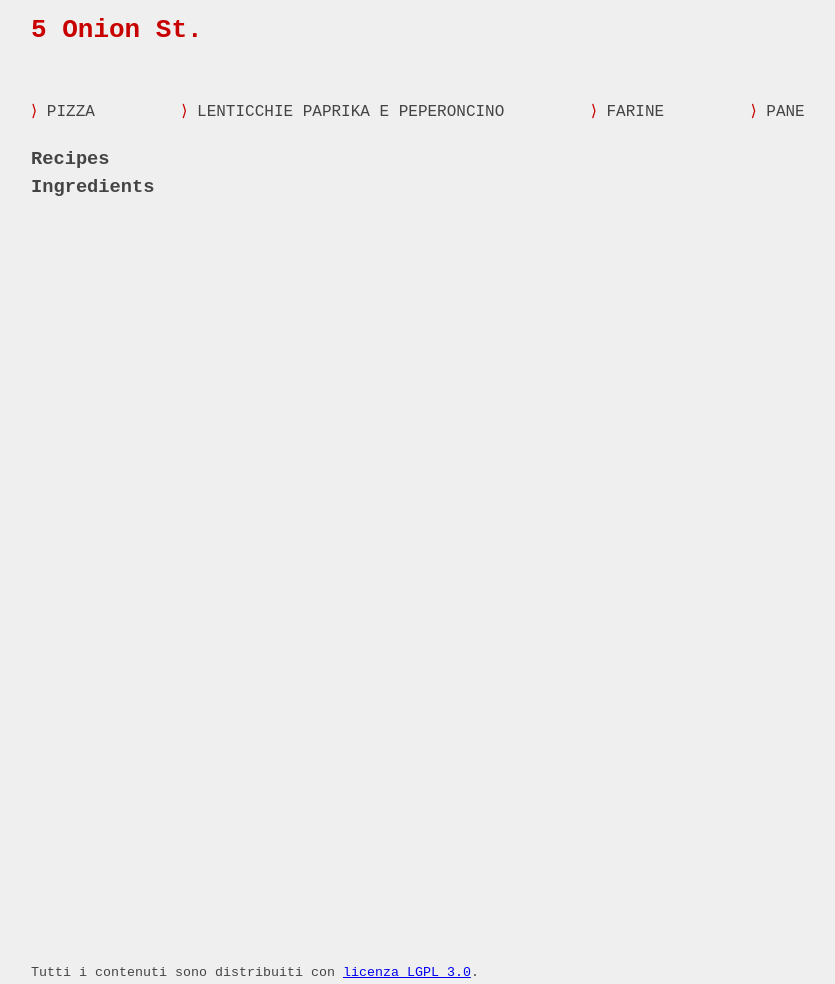
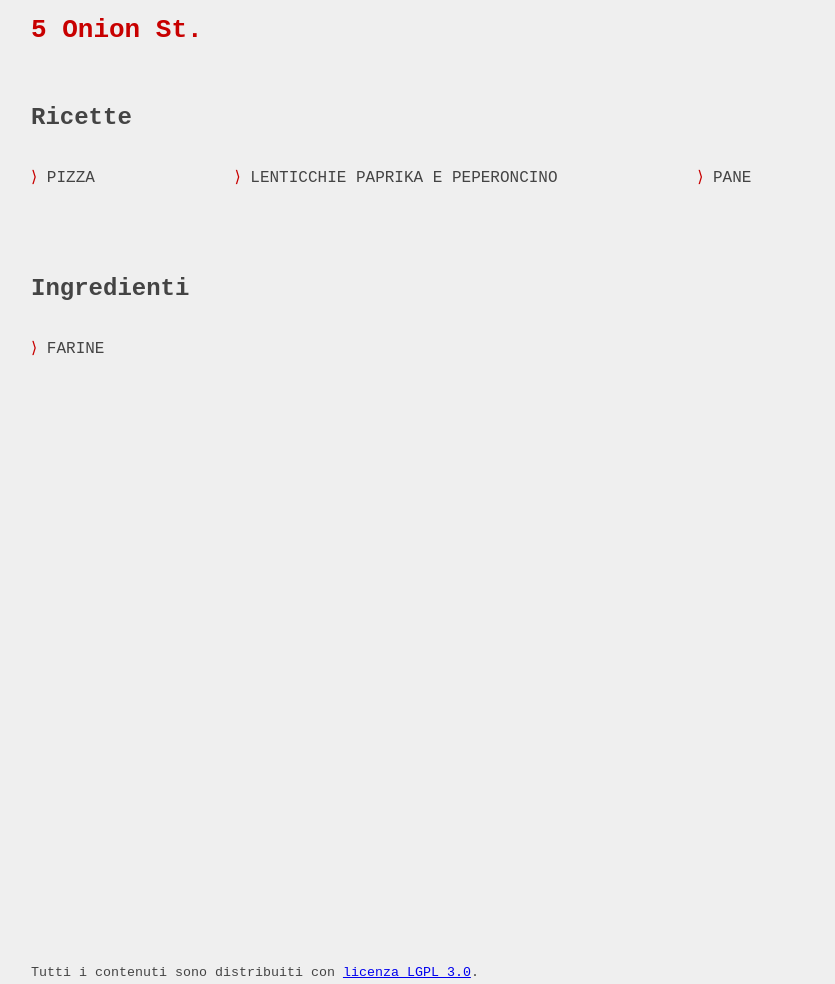
Before and after one commit to leeppolis/bagelis, a Jekyll site: the page built from index.markdown, in a window 1280 px wide. Shown: the whole page, without its empty margins (179-1014 px from the left). Built offline with Jekyll 4.4.1, drawn with Linux system fonts in a browser that asks for light colours; some web fonts are replaced.

Commit message:
Categories

```diff
--- a/_config.yml
+++ b/_config.yml
@@ -47,3 +47,8 @@ theme: minima
 #   - vendor/cache/
 #   - vendor/gems/
 #   - vendor/ruby/
+
+labels:
+    - Ricette
+    - Ingredienti
+    - Strumenti
--- a/_layouts/home.html
+++ b/_layouts/home.html
@@ -10,8 +10,20 @@ layout: default
 
 
     {%- if site.posts.size > 0 -%}
+      {%- for category in site.categories -%}
+        {%- if category[0] == 'Recipes' -%}
+          {% assign index = 0 %}
+        {% else if category[0] == 'Ingredients' %}
+          {% assign index = 1 %}
+        {% else if category[0] == 'Tools' %}
+          {% assign index = 1 %}
+        {%- endif -%}
+
+
+
+        <h2>{{ site.labels[index] }}</h2>
         <ul class="post-list">
-      {%- for post in site.posts -%}
+          {%- for post in category[1] -%}
             <li>
               <h3>
                 <span class="bullet">⟩</span> <a class="post-link" href="{{ post.url | relative_url }}">
@@ -21,10 +33,6 @@ layout: default
             </li>
           {%- endfor -%}
         </ul>
+      {%- endfor -%}
     {%- endif -%}
-
-  {% for category in site.categories %}
-      <h3>{{ category[0] }}</h3>
-    {% endfor %}
-
 </div>
--- a/assets/css/style.css
+++ b/assets/css/style.css
@@ -81,6 +81,10 @@ p:empty {
     min-height: 100vh;
 }
 
+.bg-home h2 {
+    margin-bottom: 30px;
+}
+
 .bg-container {
     background-size: cover;
     display: block;
@@ -103,6 +107,7 @@ p:empty {
 .post-list {
     display: flex;
     flex-wrap: wrap;
+    margin-bottom: 60px;
 }
 
 .post-list li {
```
Also changed, not shown: _layouts/Ingredient.html (added, +8 -0 lines). Lines whose indentation alone changed are shown as unchanged.
